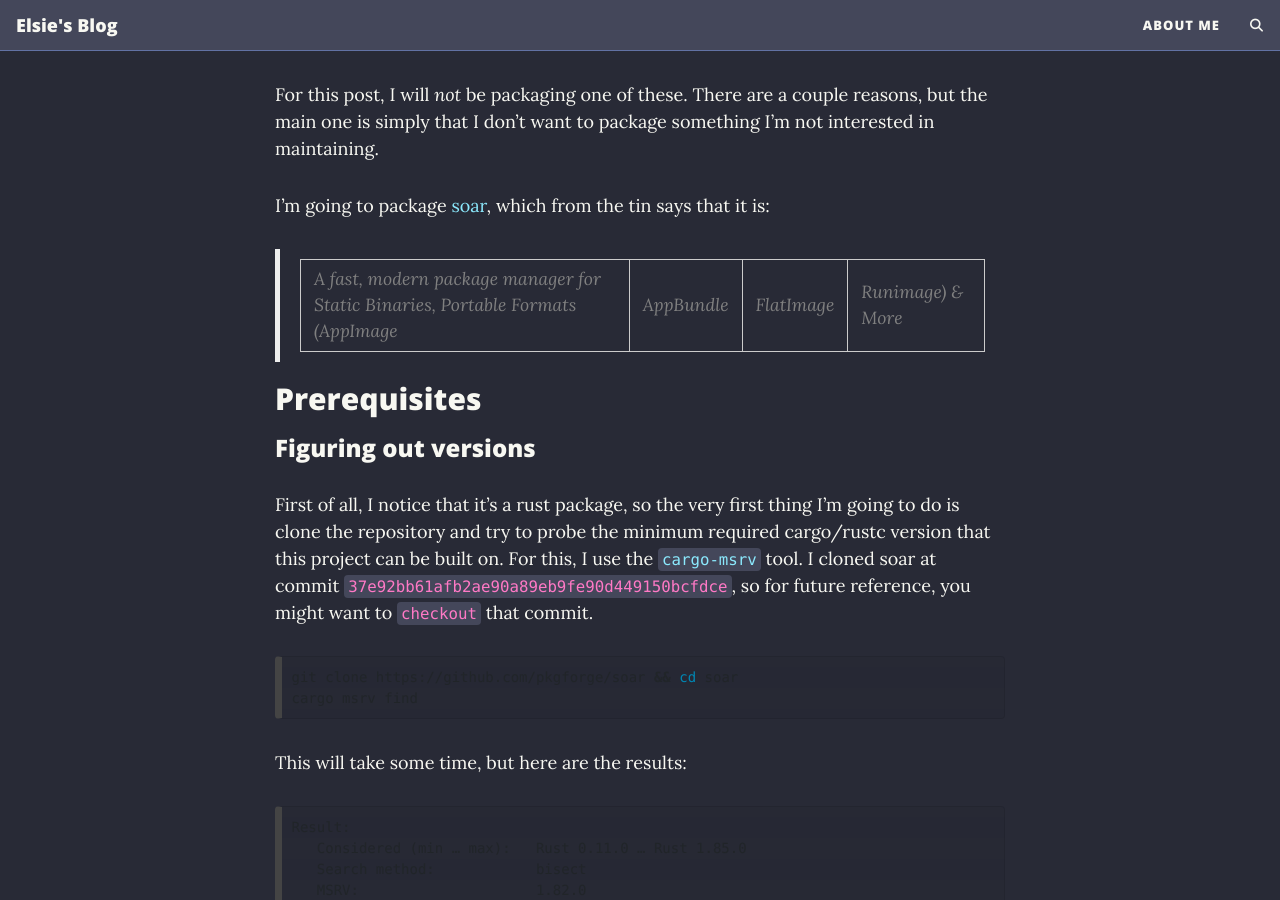
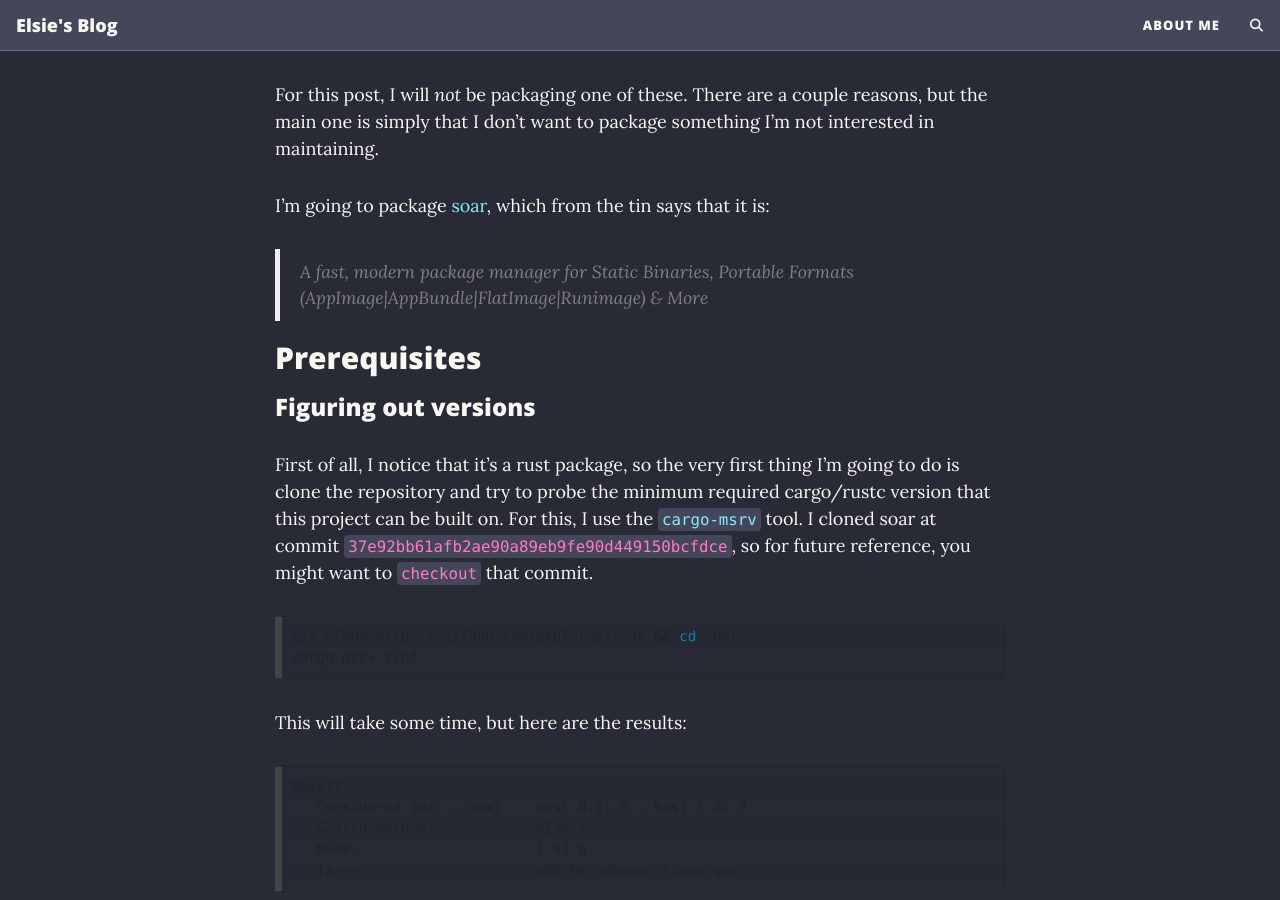
Before and after one commit to Elsie19/Elsie19, a Jekyll site: the page built from docs/_posts/2025-02-27-making-a-pacscript.md, in a window 1280 px wide and 900 px high, scrolled down 464 px. Built offline with Jekyll 4.4.1, drawn with Linux system fonts in a browser that asks for light colours; comment, search, counter and statistics services are not loaded.

Commit message:
We do not want a table

```diff
--- a/docs/_posts/2025-02-27-making-a-pacscript.md
+++ b/docs/_posts/2025-02-27-making-a-pacscript.md
@@ -18,7 +18,7 @@ For this post, I will *not* be packaging one of these. There are a couple reason
 
 I'm going to package [soar](https://github.com/pkgforge/soar), which from the tin says that it is:
 
-> A fast, modern package manager for Static Binaries, Portable Formats (AppImage|AppBundle|FlatImage|Runimage) & More
+> A fast, modern package manager for Static Binaries, Portable Formats \(AppImage\|AppBundle\|FlatImage\|Runimage\) & More
 
 ## Prerequisites
 
```
